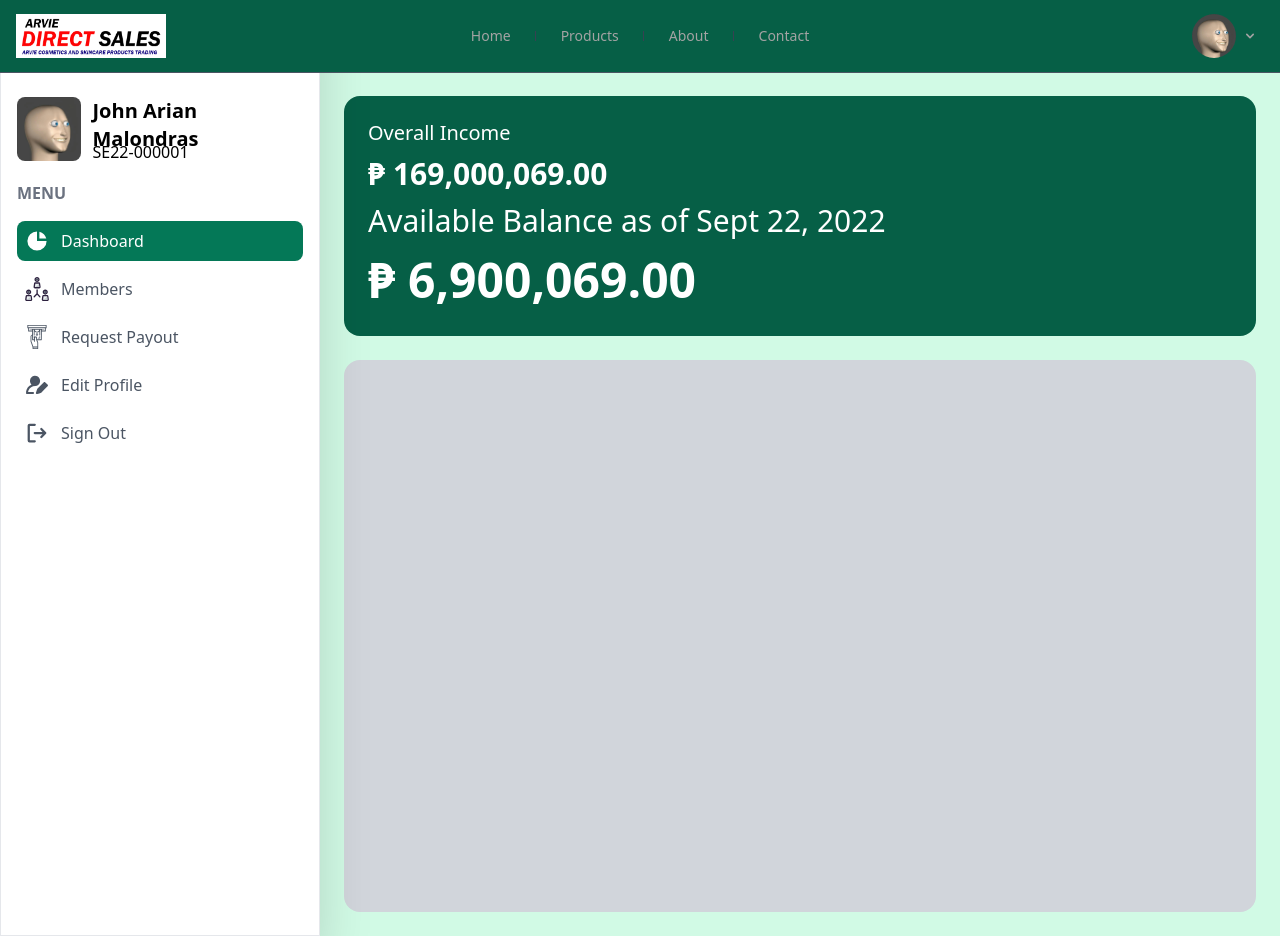
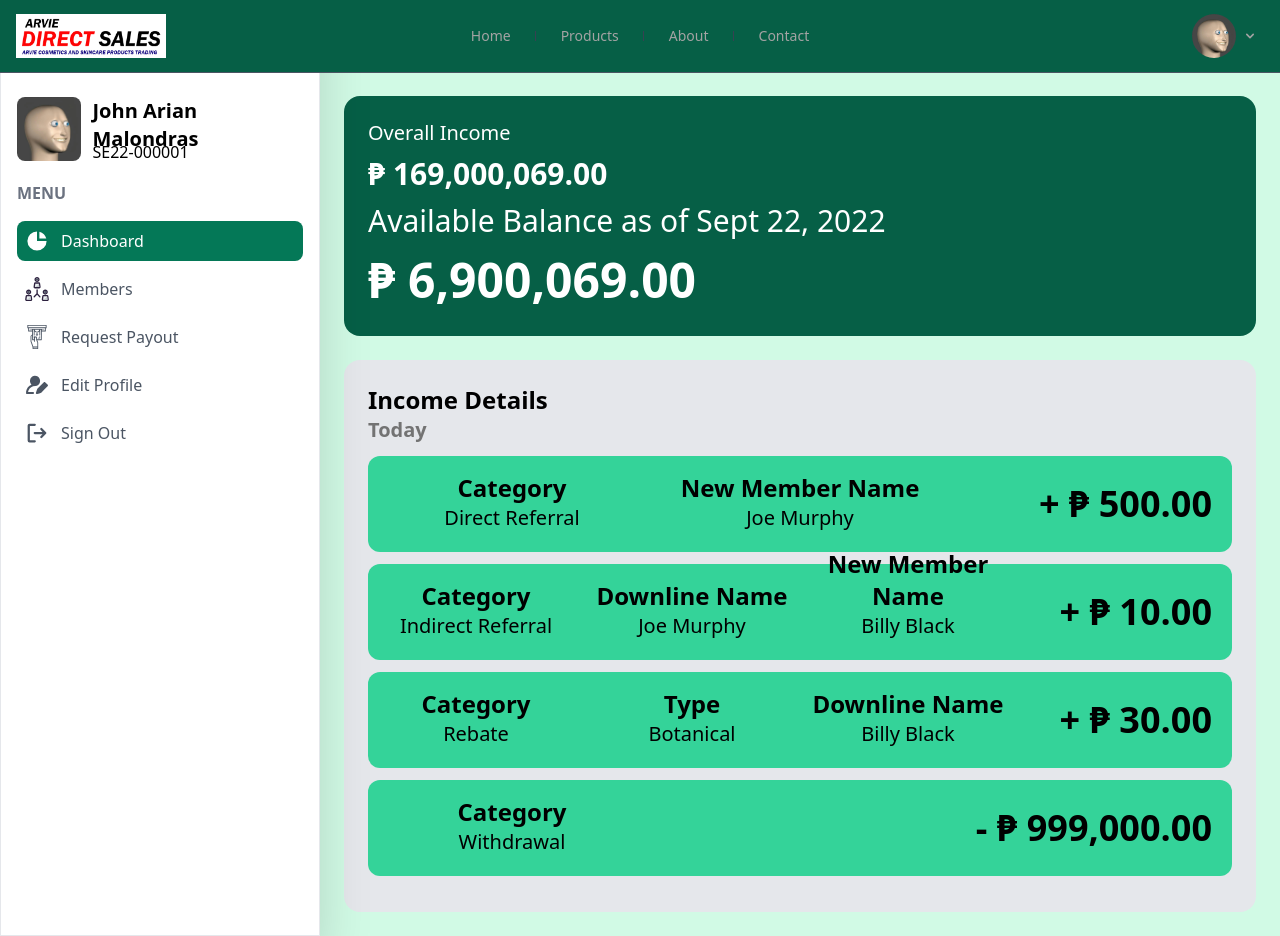
Before and after one commit to nairAnhoJ/ArvieCSP, a PHP site: page /user/index.php in a window 1280 px wide. Run offline with PHP 8.4, Linux system fonts and the light colour scheme; data that the repository does not hold is empty; style sheets or scripts are compiled from the project's sources.

Commit message:
User Dashboard - Ongoing

```diff
--- a/header.php
+++ b/header.php
@@ -16,13 +16,13 @@
     </div>
 
     <div class="w-2/6 md:order-2">
-        <div class="grid justify-items-end <?php if($loginPage == true || isset($memberID)){ echo 'hidden';} ?>">
+        <div class="grid justify-items-end <?php if($loginPage == true || isset($_SESSION["id"])){ echo 'hidden';} ?>">
             <a href="./login.php" class="text-neutral-300 hover:text-white border border-neutral-300 hover:border-white font-medium rounded-lg text-sm px-3 py-2.5 text-center mr-3 md:mr-0">Sign In</a>
         </div>
 
-        <button id="dropdownAvatarNameButton" data-dropdown-toggle="dropdownAvatarName" class="<?php if(!isset($memberID)){ echo 'hidden';} ?> float-right flex items-center text-sm font-medium text-neutral-400 rounded-full hover:text-white md:mr-0" type="button">
+        <button id="dropdownAvatarNameButton" data-dropdown-toggle="dropdownAvatarName" class="<?php if(!isset($_SESSION["id"])){ echo 'hidden';} ?> float-right flex items-center text-sm font-medium text-neutral-400 rounded-full hover:text-white md:mr-0" type="button">
             <span class="sr-only">Open user menu</span>
-            <img class="w-11 h-11 rounded-full" src="./images/user/default-user.png" alt="user photo">
+            <img class="w-11 h-11 rounded-full" src="./images/user/profile-pic/default-pic.png" alt="user photo">
             <!-- John Arian -->
             <svg class="w-4 h-4 mx-1.5" aria-hidden="true" fill="currentColor" viewBox="0 0 20 20" xmlns="http://www.w3.org/2000/svg"><path fill-rule="evenodd" d="M5.293 7.293a1 1 0 011.414 0L10 10.586l3.293-3.293a1 1 0 111.414 1.414l-4 4a1 1 0 01-1.414 0l-4-4a1 1 0 010-1.414z" clip-rule="evenodd"></path></svg>
         </button>
--- a/includes/auth/login.php
+++ b/includes/auth/login.php
@@ -40,8 +40,6 @@ if(isset($_POST["login"])){
                     mysqli_stmt_bind_result($stmt, $id, $email_address, $hashed_password, $first_name, $last_name, $access);
                     if(mysqli_stmt_fetch($stmt)){
                         if(password_verify($password, $hashed_password)){
-                            session_start();
-
                             $_SESSION["loggedin"] = true;
                             $_SESSION["id"] = $id;
                             $_SESSION["email_address"] = $email_address;
--- a/index.php
+++ b/index.php
@@ -1,7 +1,7 @@
 <?php
-    include "./includes/auth/session.php";
+    // include "./includes/auth/session.php";
+    session_start();
     $loginPage = false;
-    $memberID = '001';
 ?>
 
 <!DOCTYPE html>
@@ -19,7 +19,7 @@
     <script src="./js/jquery-3.6.1.min.js"></script>
 </head>
 <body>
-    <?php include_once "./header.php"; ?>
+    <?php include_once "./header.php"; echo $_SESSION["id"]; ?>
 
 
 </body>
--- a/user/index.php
+++ b/user/index.php
@@ -32,8 +32,54 @@
                 </div>
             </div>
             <!-- Bottom Content -->
-            <div style="height: calc(100% - 264px);" class="mt-6 bg-gray-300 rounded-2xl">
+            <div style="height: calc(100% - 264px);" class="mt-6 p-6 bg-gray-200 rounded-2xl">
+                <h1 class="text-2xl font-black">Income Details</h1>
+                <h2 class="text-xl font-black text-neutral-500">Today</h2>
+                <div style="height: calc(100% - 60px);" class="w-full overflow-auto">
+                    <!-- i-while loop lang to -->
 
+                        <!-- Pag from Direct Referral -->
+                        <div class="w-full h-24 bg-emerald-400 mt-3 rounded-xl grid grid-cols-3 grid-rows-2">
+                            <div class="self-end text-center text-2xl font-bold">Category</div>
+                            <div class="self-end text-center text-2xl font-bold">New Member Name</div>
+                            <div class="row-span-2 self-center text-end mr-5 text-4xl font-black">+ ₱ 500.00</div>
+                            <div class="self-start text-center text-xl font-medium">Direct Referral</div>
+                            <div class="self-start text-center text-xl font-medium">Joe Murphy</div>
+                        </div>
+
+                        <!-- Pag from Indirect Referral -->
+                        <div class="w-full h-24 bg-emerald-400 mt-3 rounded-xl grid grid-cols-4 grid-rows-2">
+                            <div class="self-end text-center text-2xl font-bold">Category</div>
+                            <div class="self-end text-center text-2xl font-bold">Downline Name</div>
+                            <div class="self-end text-center text-2xl font-bold">New Member Name</div>
+                            <div class="row-span-2 self-center text-end mr-5 text-4xl font-black">+ ₱ 10.00</div>
+                            <div class="self-start text-center text-xl font-medium">Indirect Referral</div>
+                            <div class="self-start text-center text-xl font-medium">Joe Murphy</div>
+                            <div class="self-start text-center text-xl font-medium">Billy Black</div>
+                        </div>
+
+                        <!-- Pag from rebate -->
+                        <div class="w-full h-24 bg-emerald-400 mt-3 rounded-xl grid grid-cols-4 grid-rows-2">
+                            <div class="self-end text-center text-2xl font-bold">Category</div>
+                            <div class="self-end text-center text-2xl font-bold">Type</div>
+                            <div class="self-end text-center text-2xl font-bold">Downline Name</div>
+                            <div class="row-span-2 self-center text-end mr-5 text-4xl font-black">+ ₱ 30.00</div>
+                            <div class="self-start text-center text-xl font-medium">Rebate</div>
+                            <div class="self-start text-center text-xl font-medium">Botanical</div>
+                            <div class="self-start text-center text-xl font-medium">Billy Black</div>
+                        </div>
+
+                        <!-- Pag out or withdraw -->
+                        <div class="w-full h-24 bg-emerald-400 mt-3 rounded-xl grid grid-cols-3 grid-rows-2">
+                            <div class="self-end text-center text-2xl font-bold">Category</div>
+                            <div class="self-end text-center text-2xl font-bold"></div>
+                            <div class="row-span-2 self-center text-end mr-5 text-4xl font-black">- ₱ 999,000.00</div>
+                            <div class="self-start text-center text-xl font-medium">Withdrawal</div>
+                            <div class="self-start text-center text-xl font-medium"></div>
+                        </div>
+
+                    <!-- end -->
+                </div>
             </div>
         </div>
     </div>
```
